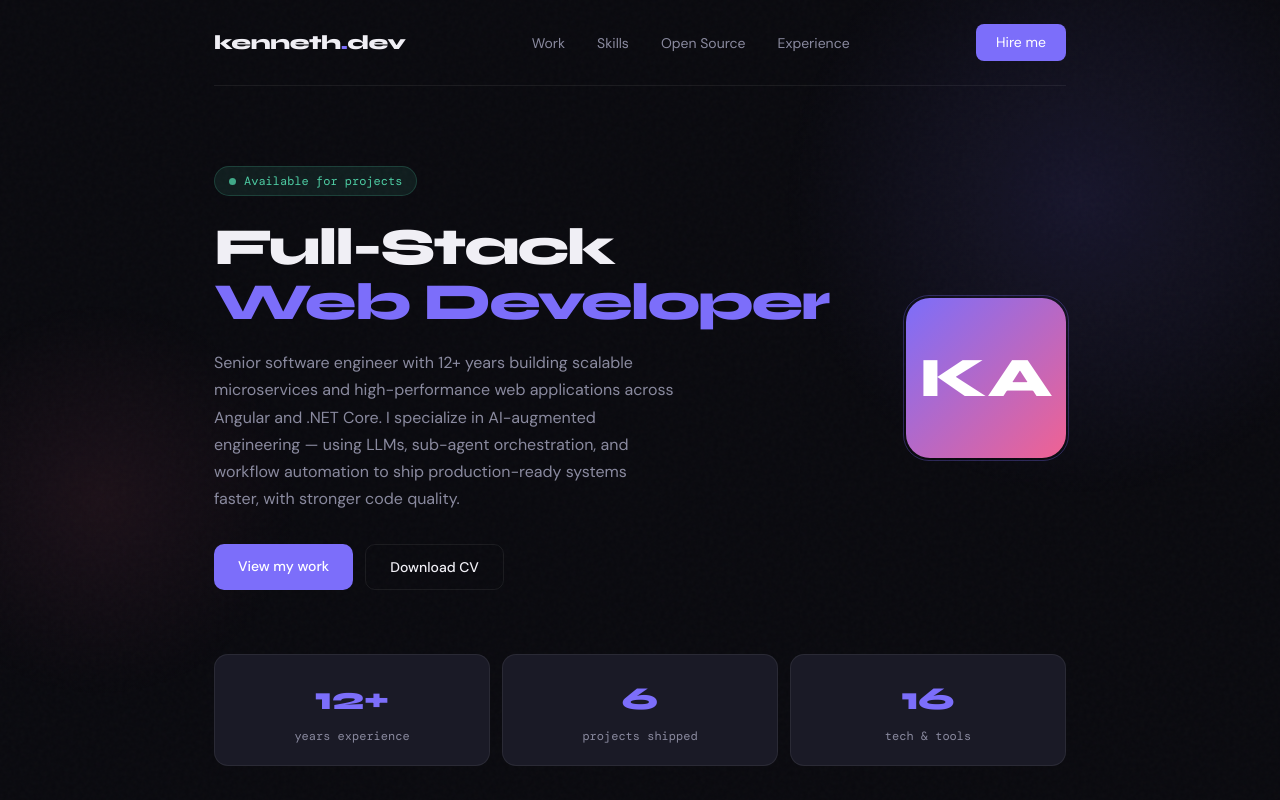
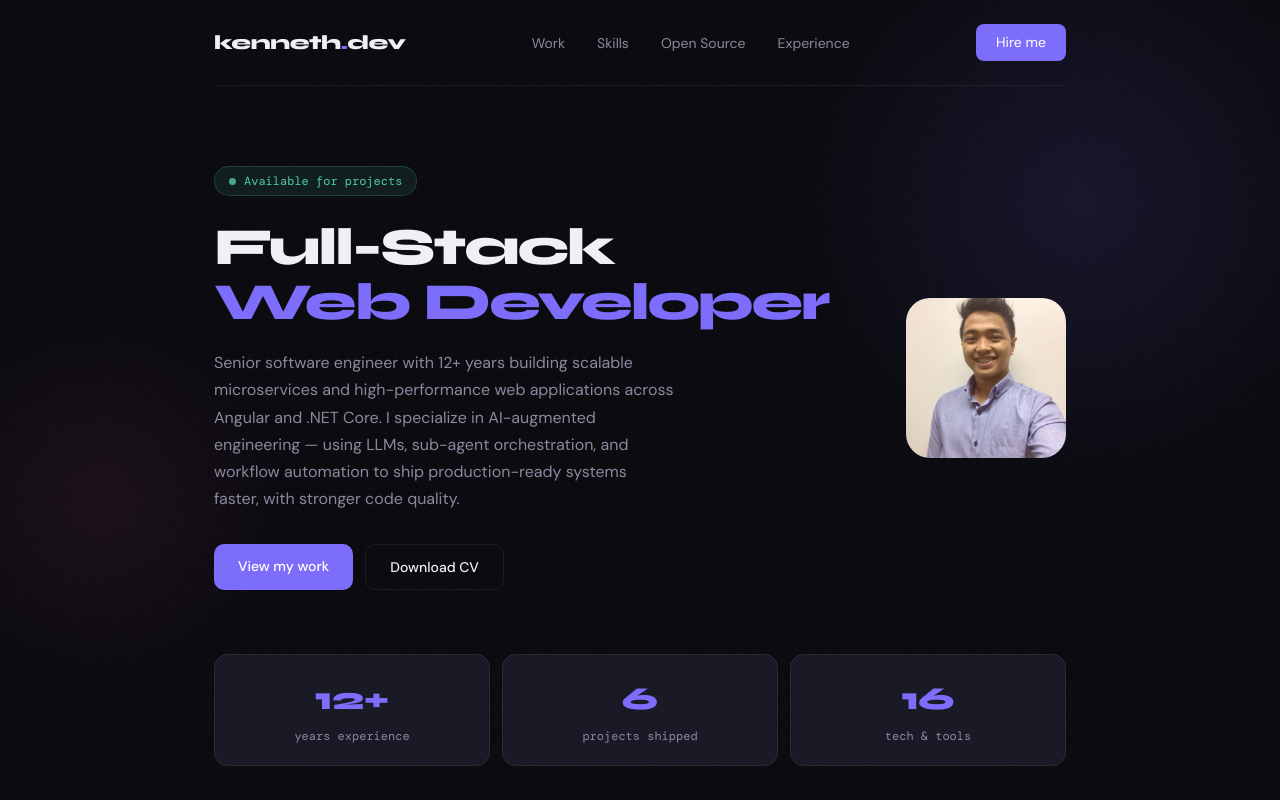
Before and after one commit to kennetharcenio/kenneth-web-portfolio, a Next.js app: page / in a window 1280 px wide. Shown: the top 800 px of the page. Built offline with nearby package versions, Linux system fonts and the light colour scheme.

Commit message:
Replace KA initials with photo avatar

```diff
--- a/components/Hero.tsx
+++ b/components/Hero.tsx
@@ -67,16 +67,20 @@ export default function Hero() {
         </div>
       </div>
       <div
-        className="relative flex items-center justify-center font-syne font-extrabold text-white flex-shrink-0"
+        className="relative flex-shrink-0 overflow-hidden"
         style={{
           width: '160px',
           height: '160px',
           borderRadius: '24px',
-          background: 'linear-gradient(135deg, var(--accent), var(--accent2))',
-          fontSize: '56px',
         }}
       >
-        KA
+        <img
+          src={`${basePath}/avatar.jpg`}
+          alt="Kenneth Audrey Arcenio"
+          width={160}
+          height={160}
+          className="block h-full w-full object-cover"
+        />
         <span
           className="absolute pointer-events-none"
           style={{
```
Also changed, not shown: public/avatar.jpg (added).
